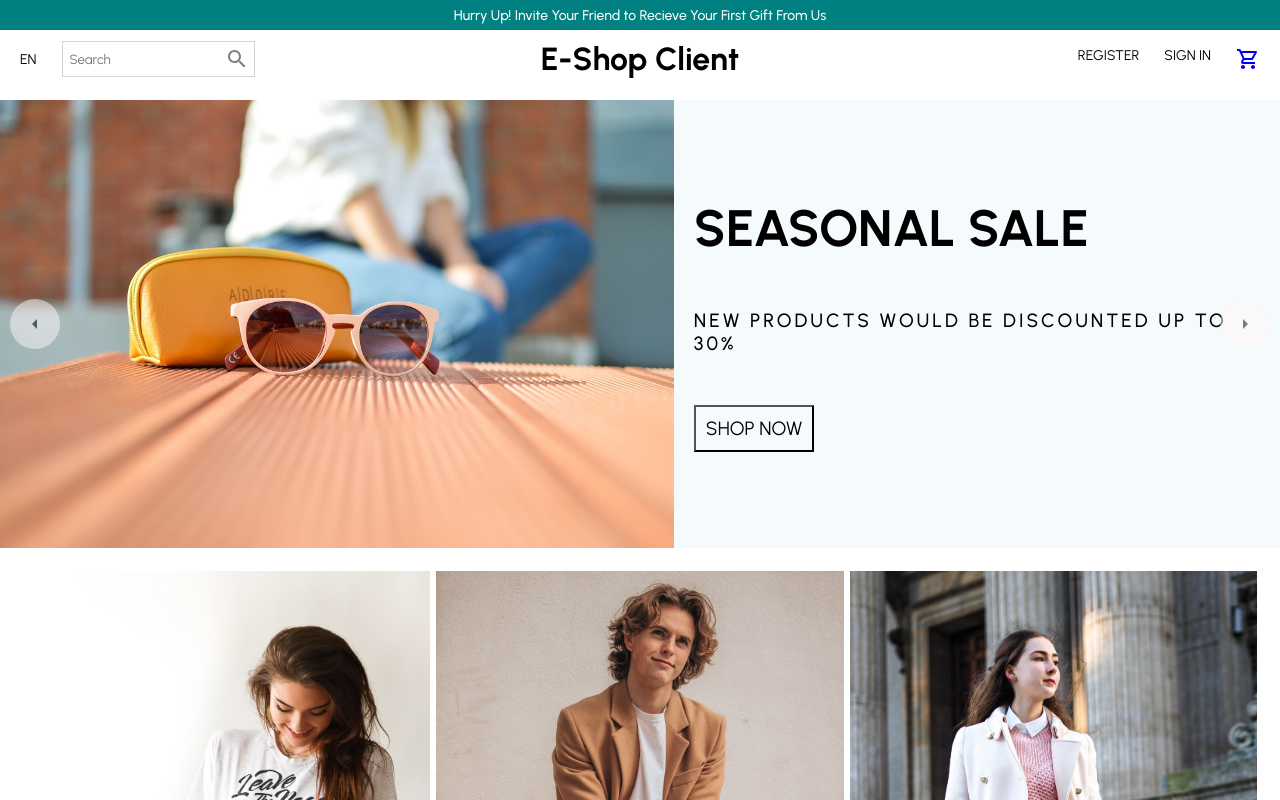
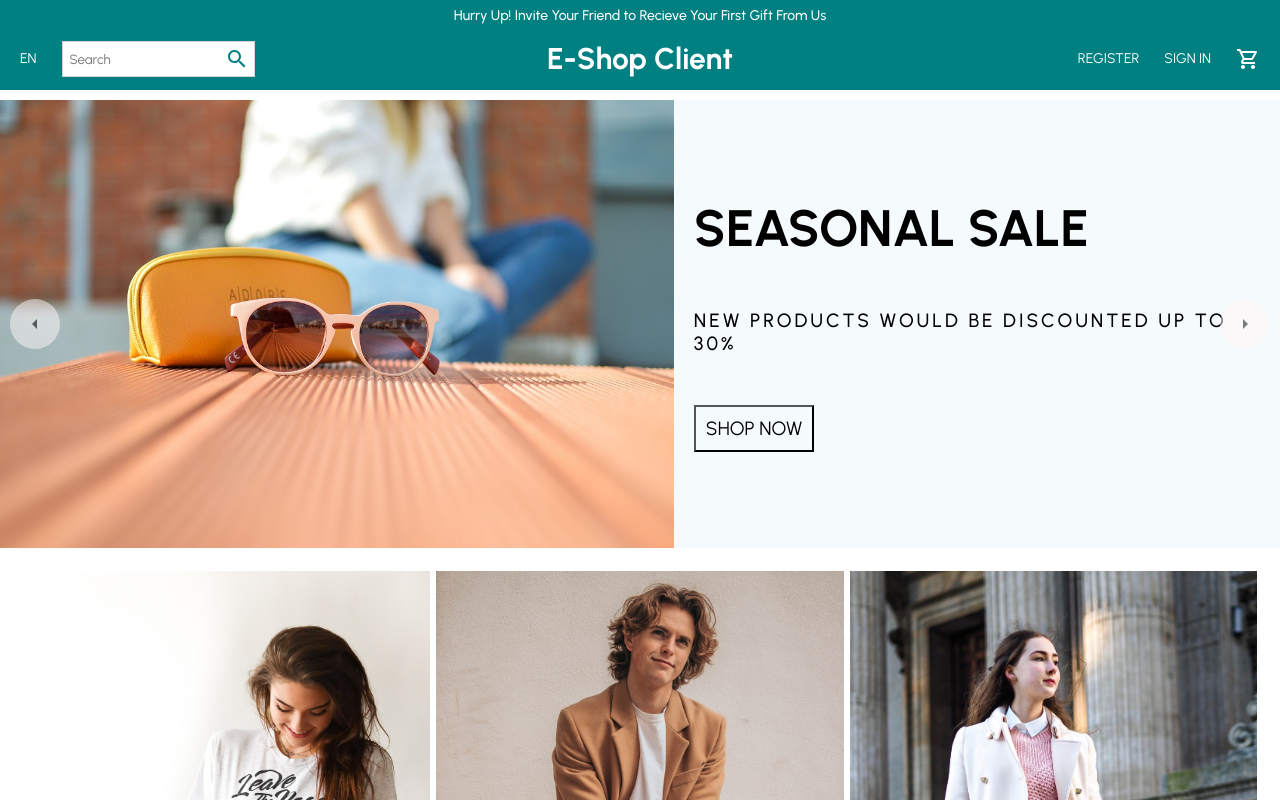
Before and after one commit to AliPooladmast/e-commerce, a React (Create React App) app: page / in a window 1280 px wide. Shown: the top 800 px of the page. Built offline with nearby package versions, Linux system fonts and the light colour scheme; no server answers.

Commit message:
stick nav bar to top and change colors

```diff
--- a/src/components/NavBar/NavBar.module.scss
+++ b/src/components/NavBar/NavBar.module.scss
@@ -1,5 +1,9 @@
 .Container {
   height: 60px;
+  background-color: teal;
+  position: sticky;
+  top: 0;
+  z-index: 40;
 
   @media only screen and (max-width: 600px) {
     height: 50px;
@@ -26,6 +30,7 @@
 .Language {
   font-size: 14px;
   cursor: pointer;
+  color: #fff;
 
   @media only screen and (max-width: 600px) {
     display: none;
@@ -38,6 +43,7 @@
   align-items: center;
   margin-left: 25px;
   padding: 5px;
+  background-color: #fff;
 
   @media only screen and (max-width: 600px) {
     margin-left: 10px;
@@ -57,8 +63,9 @@
 }
 
 .Search {
-  color: grey;
+  color: teal;
   font-size: 16px;
+  cursor: pointer;
 }
 
 .Center {
@@ -68,6 +75,10 @@
 
 .Logo {
   font-weight: bold;
+  font-size: 30px;
+  color: #fff;
+  cursor: pointer;
+  white-space: nowrap;
 
   @media only screen and (max-width: 600px) {
     font-size: 24px;
@@ -78,6 +89,8 @@
   flex: 2;
   display: flex;
   justify-content: flex-end;
+  align-items: center;
+  color: #fff;
 
   div {
     font-size: 14px;
@@ -95,3 +108,7 @@
     margin-right: 15px;
   }
 }
+
+.Badge {
+  color: #fff;
+}
```
